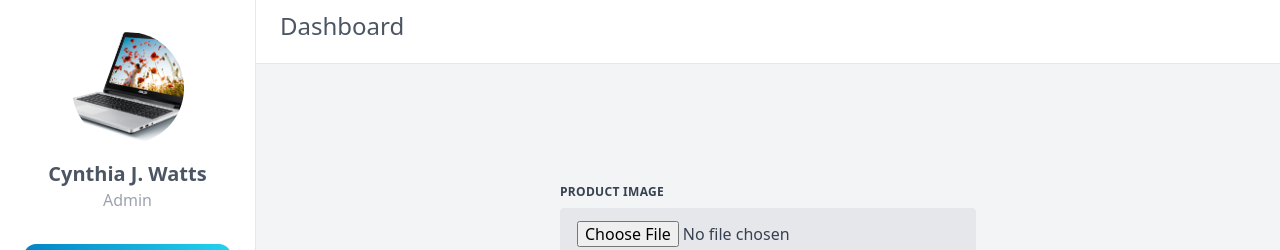
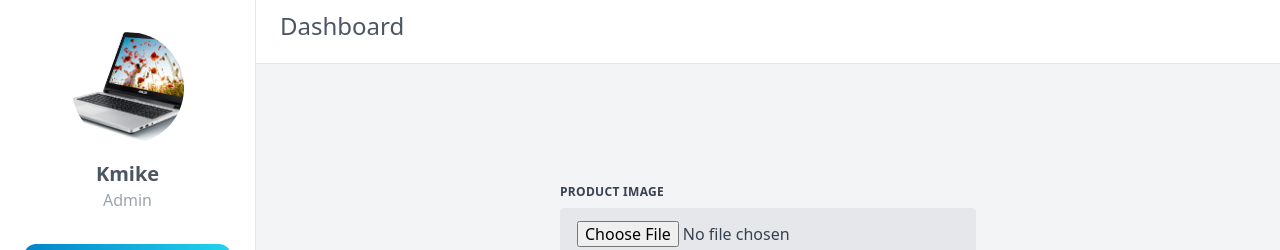
Before and after one commit to kmike-wachira/jumia-test, a Vue app: page /dashboard in a window 1280 px wide. Shown: the top 250 px of the page. Built offline with nearby package versions, Linux system fonts and the light colour scheme; no server answers.

Commit message:
minor fixes

```diff
--- a/src/components/DashAside.vue
+++ b/src/components/DashAside.vue
@@ -18,7 +18,7 @@
         <h5
           class="mt-4 hidden text-xl font-semibold text-gray-600 lg:block dark:text-gray-300"
         >
-          Cynthia J. Watts
+          Kmike
         </h5>
         <span class="hidden text-gray-400 lg:block">Admin</span>
       </div>
@@ -179,9 +179,9 @@
             d="M17 16l4-4m0 0l-4-4m4 4H7m6 4v1a3 3 0 01-3 3H6a3 3 0 01-3-3V7a3 3 0 013-3h4a3 3 0 013 3v1"
           />
         </svg>
-        <span class="group-hover:text-gray-700 dark:group-hover:text-white"
-          >Logout</span
-        >
+        <span class="group-hover:text-gray-700 dark:group-hover:text-white">
+          <router-link to="/">Logout</router-link>
+        </span>
       </button>
     </div>
   </aside>
```
